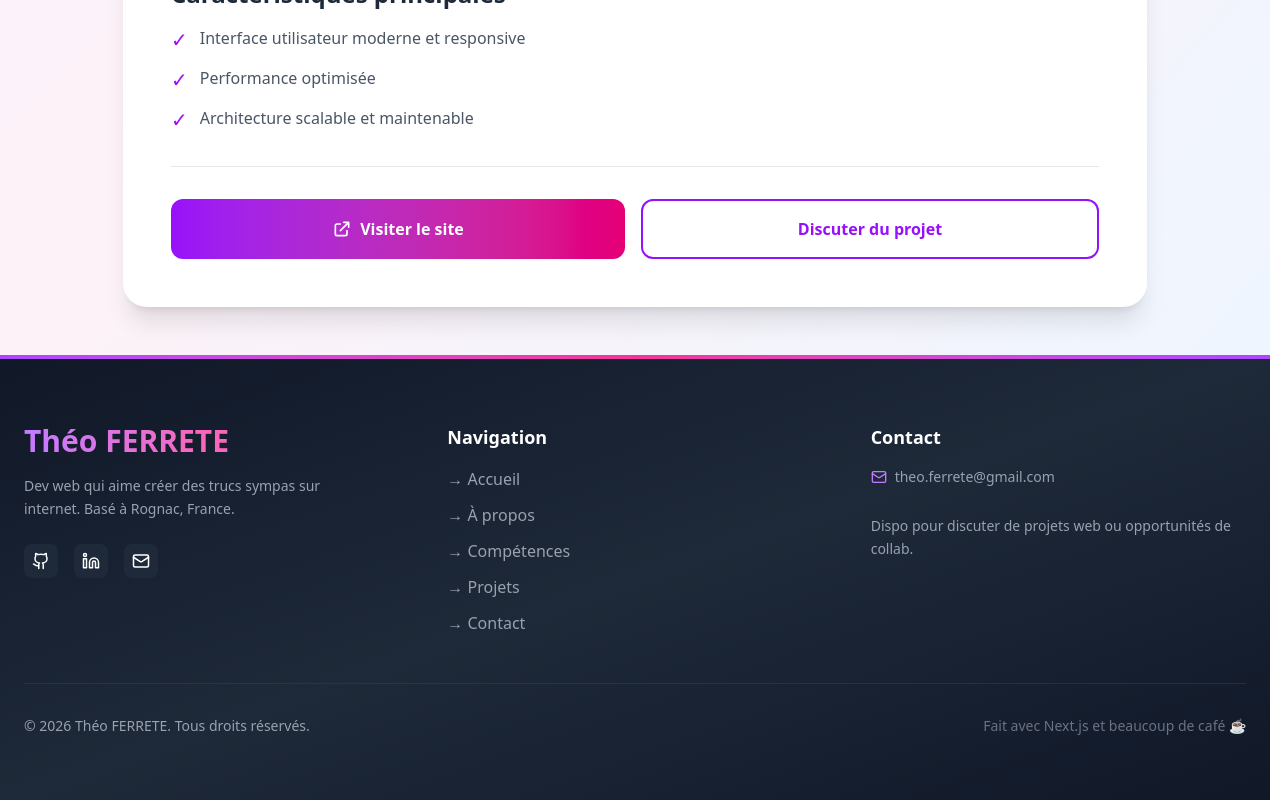
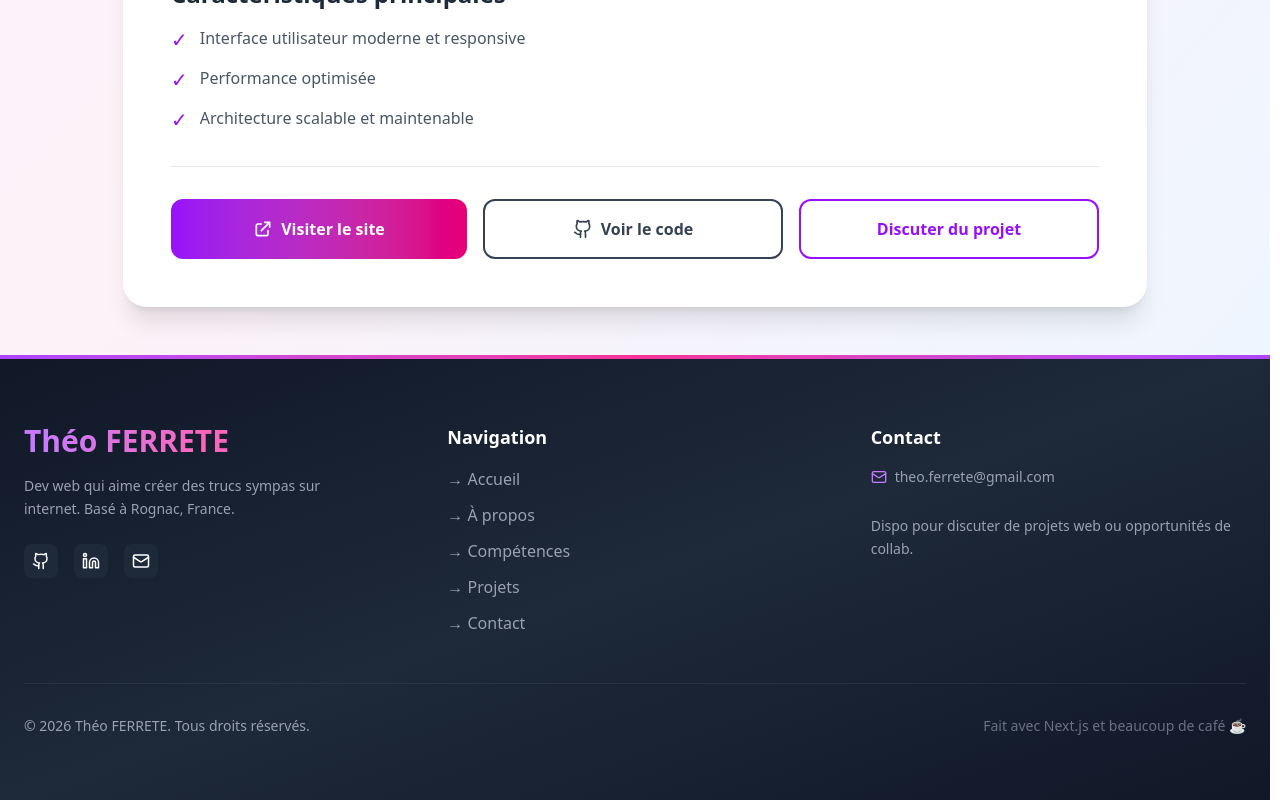
Before and after one commit to Theo-FERRETE/My-Portfolio, a Next.js app: page /projects/1 in a window 1280 px wide. Shown: the part 1100-1900 px from the top of the page. Built offline with nearby package versions, Linux system fonts and the light colour scheme.

Commit message:
ajout du bouton Github

```diff
--- a/app/(public)/projects/[id]/page.tsx
+++ b/app/(public)/projects/[id]/page.tsx
@@ -4,6 +4,7 @@ import { useEffect, useState } from 'react';
 import { useParams, useRouter } from 'next/navigation';
 import Link from 'next/link';
 import Image from 'next/image';
+import { Github } from 'lucide-react';
 interface Project {
   id: number;
   title: string;
@@ -11,6 +12,7 @@ interface Project {
   image: string;
   tags: string[];
   link: string;
+  github?: string;
   featured: boolean;
   createdAt: string;
 }
@@ -164,6 +166,17 @@ export default function ProjectDetailPage() {
                 </svg>
                 Visiter le site
               </a>
+              {project.github && (
+                <a
+                  href={project.github}
+                  target="_blank"
+                  rel="noopener noreferrer"
+                  className="flex-1 px-8 py-4 border-2 border-gray-700 text-gray-700 dark:text-gray-300 dark:border-gray-500 text-center rounded-xl font-semibold hover:bg-gray-800 hover:text-white hover:border-gray-800 dark:hover:bg-gray-700 transition-all hover:scale-[1.02] flex items-center justify-center gap-2"
+                >
+                  <Github className="w-5 h-5" />
+                  Voir le code
+                </a>
+              )}
               <Link
                 href="/contact"
                 className="flex-1 px-8 py-4 border-2 border-purple-600 text-purple-600 dark:text-purple-400 text-center rounded-xl font-semibold hover:bg-purple-600 hover:text-white dark:hover:text-white transition-all hover:scale-[1.02]"
--- a/app/admin/projects/[id]/page.tsx
+++ b/app/admin/projects/[id]/page.tsx
@@ -11,6 +11,7 @@ interface ProjectForm {
   image: string;
   tags: string;
   link: string;
+  github: string;
   featured: boolean;
 }
 
@@ -24,6 +25,7 @@ export default function EditProject() {
     image: '',
     tags: '',
     link: '',
+    github: '',
     featured: false,
   });
   const [isLoading, setIsLoading] = useState(true);
@@ -53,6 +55,7 @@ export default function EditProject() {
           image: data.image || '',
           tags: Array.isArray(data.tags) ? data.tags.join(', ') : '',
           link: data.link || '',
+          github: data.github || '',
           featured: data.featured || false,
         });
       } else {
@@ -235,6 +238,20 @@ export default function EditProject() {
               />
             </div>
 
+            <div>
+              <label className="block text-sm font-medium text-gray-700 dark:text-gray-300 mb-2">
+                Lien GitHub
+              </label>
+              <input
+                type="url"
+                name="github"
+                value={formData.github}
+                onChange={handleChange}
+                placeholder="https://github.com/..."
+                className="w-full px-4 py-2 border border-gray-300 dark:border-gray-600 rounded-lg focus:ring-2 focus:ring-purple-500 dark:bg-gray-700 dark:text-white"
+              />
+            </div>
+
             <div className="flex items-center">
               <input
                 type="checkbox"
--- a/app/admin/projects/new/page.tsx
+++ b/app/admin/projects/new/page.tsx
@@ -11,6 +11,7 @@ interface ProjectForm {
   image: string;
   tags: string;
   link: string;
+  github: string;
   featured: boolean;
 }
 
@@ -23,6 +24,7 @@ export default function NewProject() {
     image: '',
     tags: '',
     link: '',
+    github: '',
     featured: false,
   });
   const [isSaving, setIsSaving] = useState(false);
@@ -202,6 +204,20 @@ export default function NewProject() {
               />
             </div>
 
+            <div>
+              <label className="block text-sm font-medium text-gray-700 dark:text-gray-300 mb-2">
+                Lien GitHub
+              </label>
+              <input
+                type="url"
+                name="github"
+                value={formData.github}
+                onChange={handleChange}
+                placeholder="https://github.com/..."
+                className="w-full px-4 py-2 border border-gray-300 dark:border-gray-600 rounded-lg focus:ring-2 focus:ring-purple-500 dark:bg-gray-700 dark:text-white"
+              />
+            </div>
+
             <div className="flex items-center">
               <input
                 type="checkbox"
--- a/app/api/admin/projects/route.ts
+++ b/app/api/admin/projects/route.ts
@@ -29,6 +29,7 @@ export async function POST(request: NextRequest) {
       image: data.image || '',
       tags: data.tags,
       link: data.link || '',
+      github: data.github || '',
       featured: data.featured || false,
     });
 
--- a/app/components/sections/Projects.tsx
+++ b/app/components/sections/Projects.tsx
@@ -1,6 +1,7 @@
 'use client';
 
 import { useEffect, useRef, useState } from 'react';
+import { Github } from 'lucide-react';
 
 interface Project {
   id: number;
@@ -9,6 +10,7 @@ interface Project {
   image: string;
   tags: string[];
   link: string;
+  github?: string;
   featured: boolean;
   createdAt: string;
 }
@@ -137,6 +139,17 @@ export default function Projects() {
                           <path strokeLinecap="round" strokeLinejoin="round" strokeWidth={2} d="M10 6H6a2 2 0 00-2 2v10a2 2 0 002 2h10a2 2 0 002-2v-4M14 4h6m0 0v6m0-6L10 14" />
                         </svg>
                       </a>
+                      {project.github && (
+                        <a
+                          href={project.github}
+                          target="_blank"
+                          rel="noopener noreferrer"
+                          aria-label="Voir le code sur GitHub"
+                          className="px-3 sm:px-4 py-2 sm:py-2.5 border-2 border-gray-300 dark:border-gray-600 text-gray-700 dark:text-gray-300 text-center rounded-lg font-semibold hover:bg-gray-800 hover:text-white hover:border-gray-800 dark:hover:bg-gray-700 transition-all hover:scale-[1.02] flex items-center justify-center"
+                        >
+                          <Github className="w-3 h-3 sm:w-4 sm:h-4" />
+                        </a>
+                      )}
                     </div>
                   </div>
 
--- a/data/projects.json
+++ b/data/projects.json
@@ -6,7 +6,7 @@
     "image": "/images/projects/eclipse_auto_logo.svg",
     "tags": ["React", "Node","PostgreSQL", "CSS", "VPS", "Supabase"],
     "link": "https://eclipse-auto.theo-ferrete.fr",
-    "link github": "https://github.com/Theo-FERRETE/Eclipse-Auto",
+    "github": "https://github.com/Theo-FERRETE/Eclipse-Auto",
     "featured": true,
     "createdAt": "2025-07-15T00:00:00.000Z"
   },
--- a/lib/data/data-helpers.ts
+++ b/lib/data/data-helpers.ts
@@ -11,6 +11,7 @@ export interface Project {
   image: string;
   tags: string[];
   link: string;
+  github?: string;
   featured: boolean;
   createdAt: string;
 }
--- a/lib/data/validation.ts
+++ b/lib/data/validation.ts
@@ -6,6 +6,7 @@ export const projectSchema = z.object({
   image: z.string().url('URL invalide').optional().or(z.literal('')),
   tags: z.array(z.string()).min(1, 'Minimum 1 tag').max(20, 'Max 20 tags'),
   link: z.string().url('URL invalide').optional().or(z.literal('')),
+  github: z.string().url('URL invalide').optional().or(z.literal('')),
   featured: z.boolean().optional().default(false),
 });
 
```
